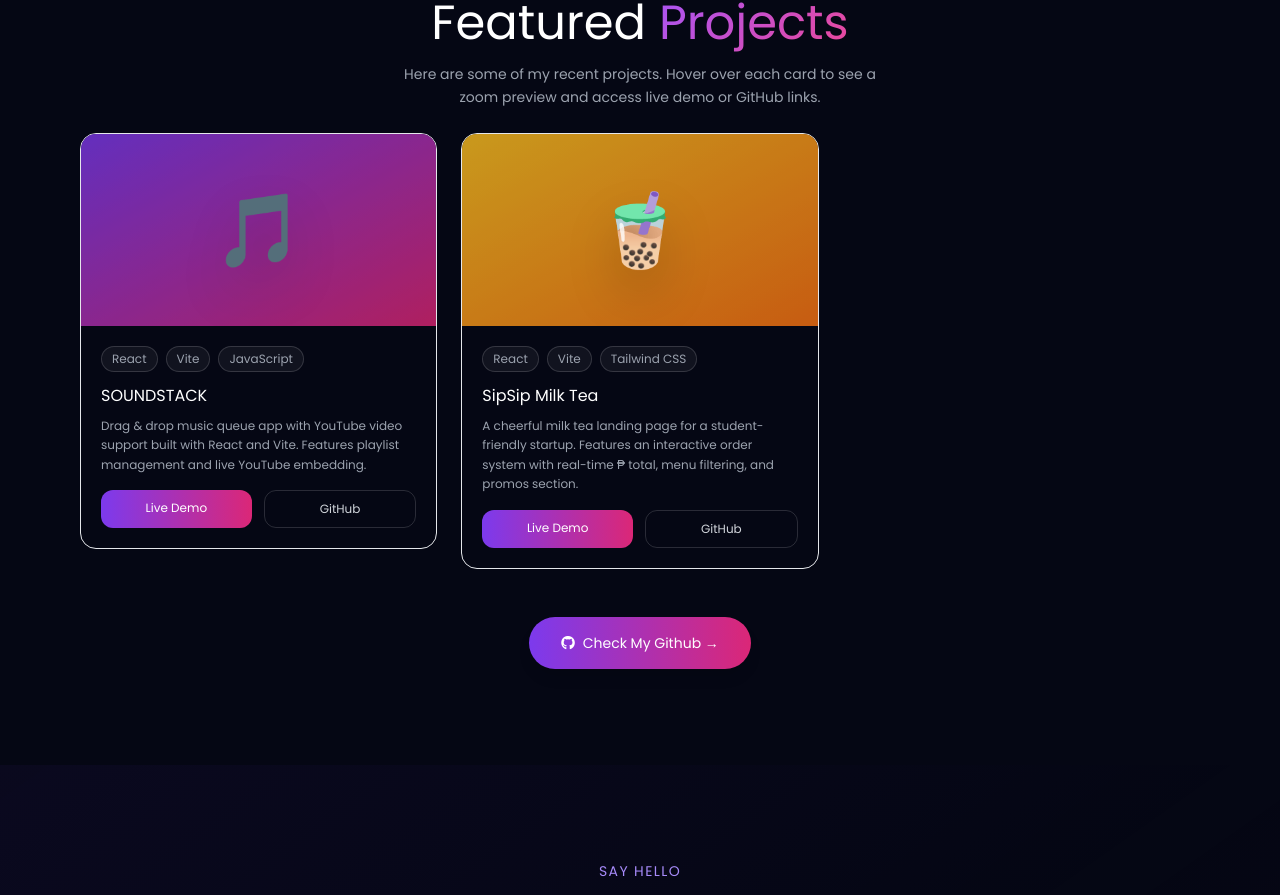
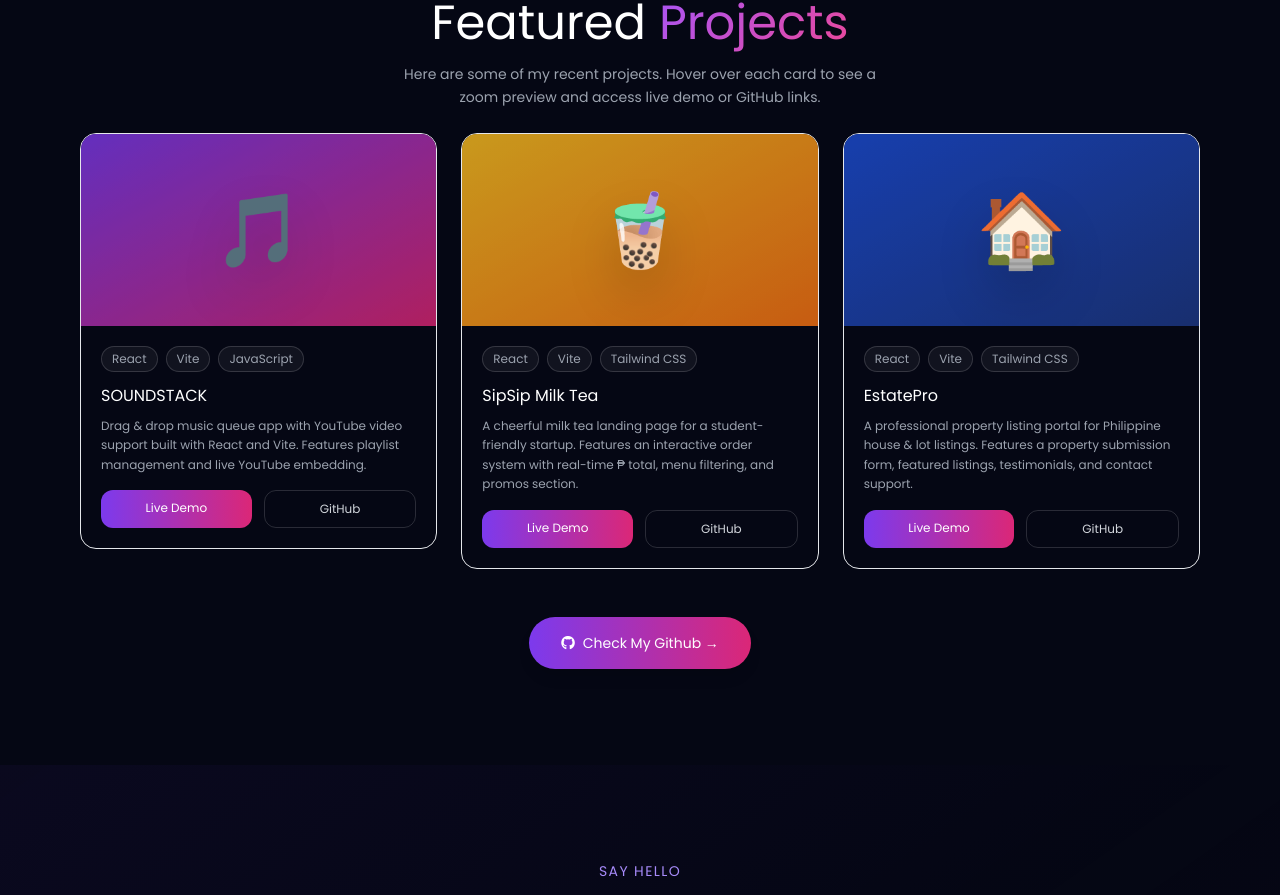
Before and after one commit to KuyaJ2015/jmv-portfolio, a React (Vite) app: page / in a window 1280 px wide. Shown: the part 2573-3468 px from the top of the page. Built offline with nearby package versions, Linux system fonts and the light colour scheme.

Commit message:
Add EstatePro property portal project

```diff
--- a/src/components/Projects.jsx
+++ b/src/components/Projects.jsx
@@ -19,6 +19,15 @@ const PROJECTS = [
     color: 'from-amber-400 to-orange-500',
     github: 'https://github.com/KuyaJ2015/MilkTea-Landing-Page',
     demo: 'https://milk-tea-landing-page.vercel.app/',
+  },
+  {
+    title: 'EstatePro',
+    desc: 'A professional property listing portal for Philippine house & lot listings. Features a property submission form, featured listings, testimonials, and contact support.',
+    tags: ['React', 'Vite', 'Tailwind CSS'],
+    emoji: '🏠',
+    color: 'from-blue-700 to-blue-900',
+    github: 'https://github.com/KuyaJ2015/Property-list-portal',
+    demo: 'https://github.com/KuyaJ2015/Property-list-portal',
   },
 ]
 
```
